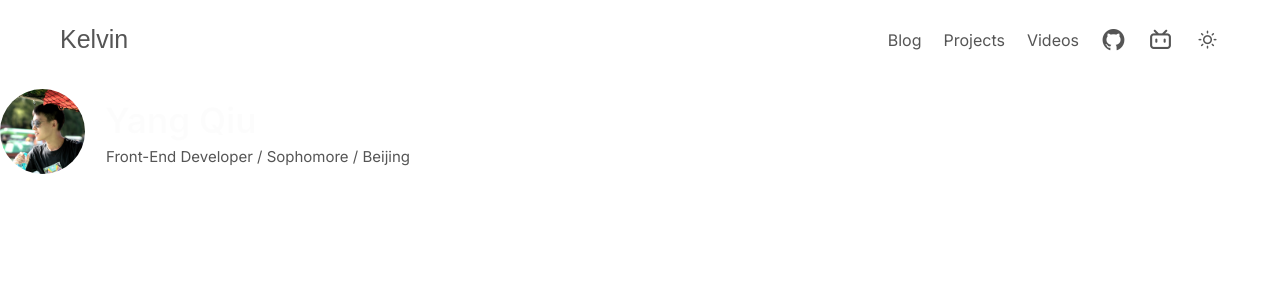
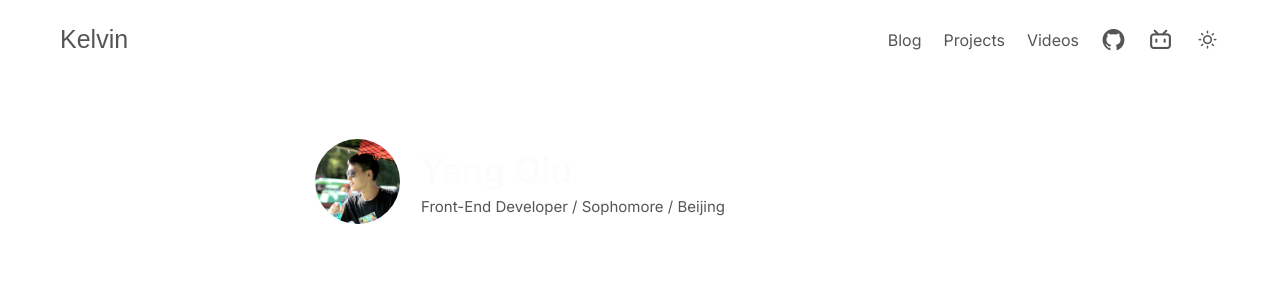
Before and after one commit to KelvinQiu802/portfolio, a Next.js app: page / in a window 1280 px wide. Shown: the top 300 px of the page. Built offline with nearby package versions, Linux system fonts and the light colour scheme; a web font is replaced by a local one.

Commit message:
feat: Wrapper component

```diff
--- /dev/null
+++ b/components/Home/Wrapper.js
@@ -0,0 +1,7 @@
+import styles from '../../styles/Wrapper.module.css';
+
+const Wrapper = ({ children }) => {
+  return <div className={styles.wrapper}>{children}</div>;
+};
+
+export default Wrapper;
--- a/pages/index.js
+++ b/pages/index.js
@@ -1,5 +1,6 @@
 import Head from 'next/head';
 import Avatar from '../components/Home/Avatar';
+import Wrapper from '../components/Home/Wrapper';
 import styles from '../styles/Home.module.css';
 
 const Home = () => {
@@ -8,7 +9,9 @@ const Home = () => {
       <Head>
         <title>Kelvin Qiu</title>
       </Head>
-      <Avatar />
+      <Wrapper>
+        <Avatar />
+      </Wrapper>
     </div>
   );
 };
--- /dev/null
+++ b/styles/Wrapper.module.css
@@ -0,0 +1,5 @@
+.wrapper {
+  max-width: 650px;
+  margin: 0 auto;
+  margin-top: 50px;
+}
```
